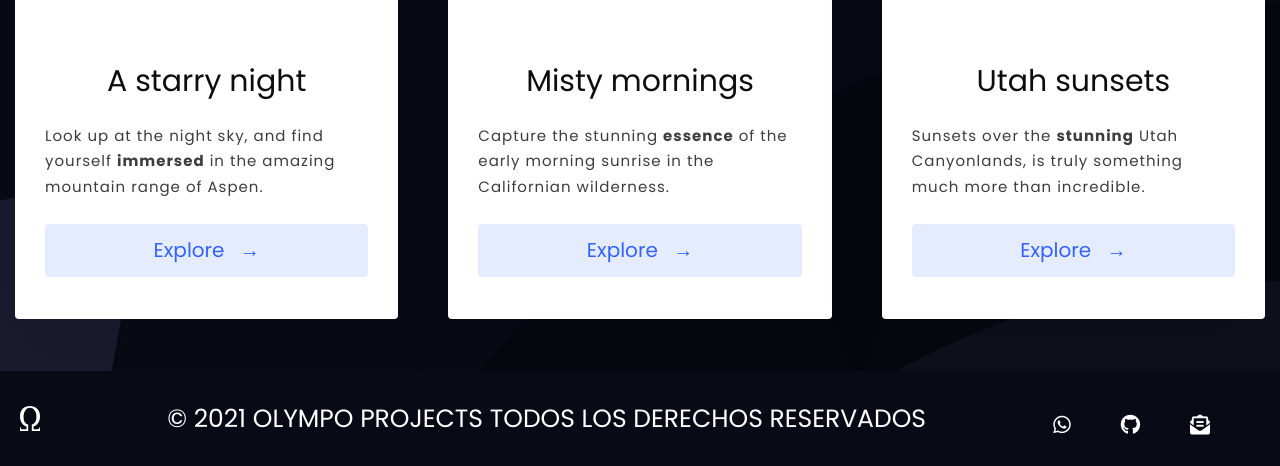
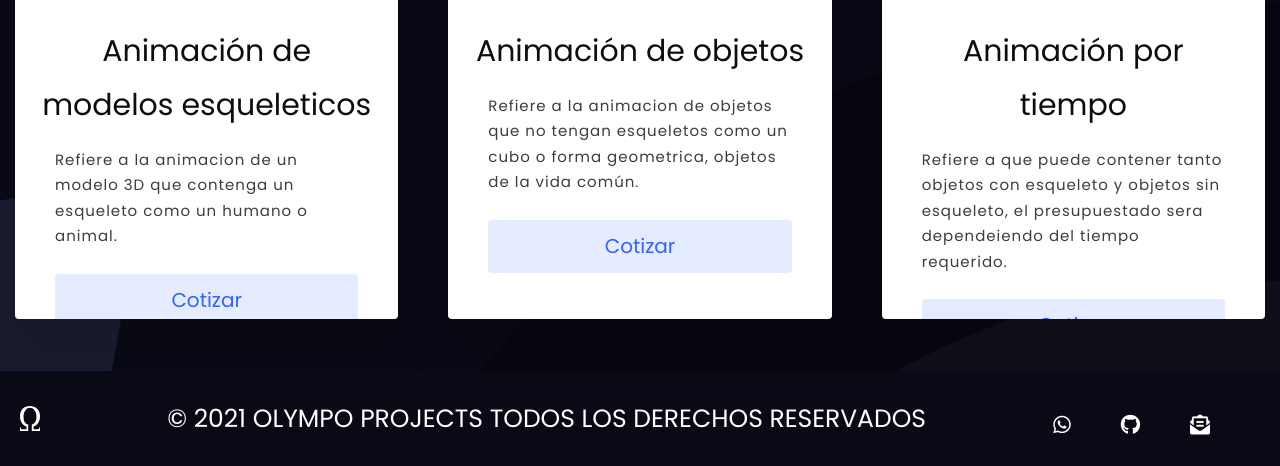
Before and after one commit to OlympoDevelopers/OlympoWeb, a PHP site: page /servicio-animacion.php in a window 1280 px wide. Shown: the part 334-800 px from the top of the page. Run offline with PHP 8.4, Linux system fonts and the light colour scheme.

Commit message:
Termine las tarjetas de Animacion

```diff
--- a/servicio-animacion.php
+++ b/servicio-animacion.php
@@ -3,37 +3,32 @@
 <div class="cuadricula">
     <div class="grid__item">
         <div class="card">
-            <img src="build/img/animacion1.webp" alt="Animacion 1" class="card__img">
+            <img src="build/img/Animaciones1.webp" alt="Animacion 1" class="card__img">
             <div class="card__content">
-                <h1 class="card__header">A starry night</h1>
-                <p class="card__text">Look up at the night sky, and find yourself <strong>immersed</strong> in the
-                    amazing mountain range of Aspen. </p>
-                <button class="card__btn">Explore <span>&rarr;</span></button>
+                <h1 class="card__header">Animación de modelos esqueleticos</h1>
+                <p class="card__text">Refiere a la animacion de un modelo 3D que contenga un esqueleto como un humano o animal. </p>
+                <button class="card__btn">Cotizar</button>
             </div>
         </div>
     </div>
     <div class="grid__item">
         <div class="card">
             <img class="card__img"
-                 src="build/img/animacion2.webp"
-                               alt="Animacion 2">
+                 src="build/img/Animaciones2.webp" alt="Animacion 2">
             <div class="card__content">
-                <h1 class="card__header">Misty mornings</h1>
-                <p class="card__text">Capture the stunning <strong>essence</strong> of the early morning sunrise in the
-                    Californian wilderness.</p>
-                <button class="card__btn">Explore <span>&rarr;</span></button>
+                <h1 class="card__header">Animación de objetos</h1>
+                <p class="card__text">Refiere a la animacion de objetos que no tengan esqueletos como un cubo o forma geometrica, objetos de la vida común.</p>
+                <button class="card__btn">Cotizar</button>
             </div>
         </div>
     </div>
     <div class="grid__item">
         <div class="card"><img class="card__img"
-                               src="https://images.unsplash.com/photo-1506318164473-2dfd3ede3623?ixlib=rb-1.2.1&amp;ixid=eyJhcHBfaWQiOjEyMDd9&amp;auto=format&amp;fit=crop&amp;w=3300&amp;q=80"
-                               alt="Canyons">
+                               src="build/img/Animaciones3.webp" alt="Animacion 3">
             <div class="card__content">
-                <h1 class="card__header">Utah sunsets</h1>
-                <p class="card__text">Sunsets over the <strong>stunning</strong> Utah Canyonlands, is truly something
-                    much more than incredible.</p>
-                <button class="card__btn">Explore <span>&rarr;</span></button>
+                <h1 class="card__header">Animación por tiempo</h1>
+                <p class="card__text">Refiere a que puede contener tanto objetos con esqueleto y objetos sin esqueleto, el presupuestado sera dependeiendo del tiempo requerido.</p>
+                <button class="card__btn">Cotizar</button>
             </div>
         </div>
     </div>
--- a/src/scss/internas/_animaciones.scss
+++ b/src/scss/internas/_animaciones.scss
@@ -36,12 +36,13 @@
   object-fit: cover;
 }
 .card__content {
-  padding: 3rem 3rem;
+  padding: 4rem 4rem;
 }
 .card__header {
   font-size: 3rem;
   font-weight: 500;
   color: #0d0d0d;
+  margin: -1.5rem;
   margin-bottom: 1.5rem;
 }
 .card__text {
```
Also changed, not shown: build/css/app.css, 1 other file.
